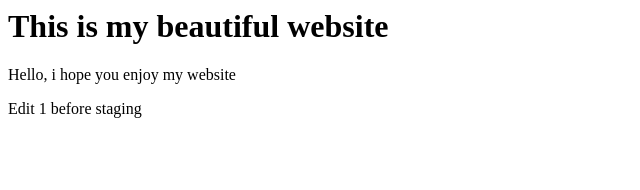
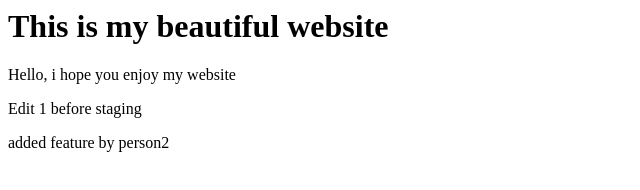
Before and after one commit to waleedzafar123/waleedtest1, a plain HTML site: page index.html in a window 1280 px wide. Shown: the whole page, without its empty margins (0-640 px from the left). Drawn offline with Linux system fonts and the light colour scheme.

Commit message:
added feature by X person

```diff
--- a/index.html
+++ b/index.html
@@ -3,4 +3,5 @@
 <h1>This is my beautiful website</h1>
 <p>Hello, i hope you enjoy my website</p>
 <p>Edit 1 before staging</p>
+<p>added feature by person2</p>
 </html>
```
